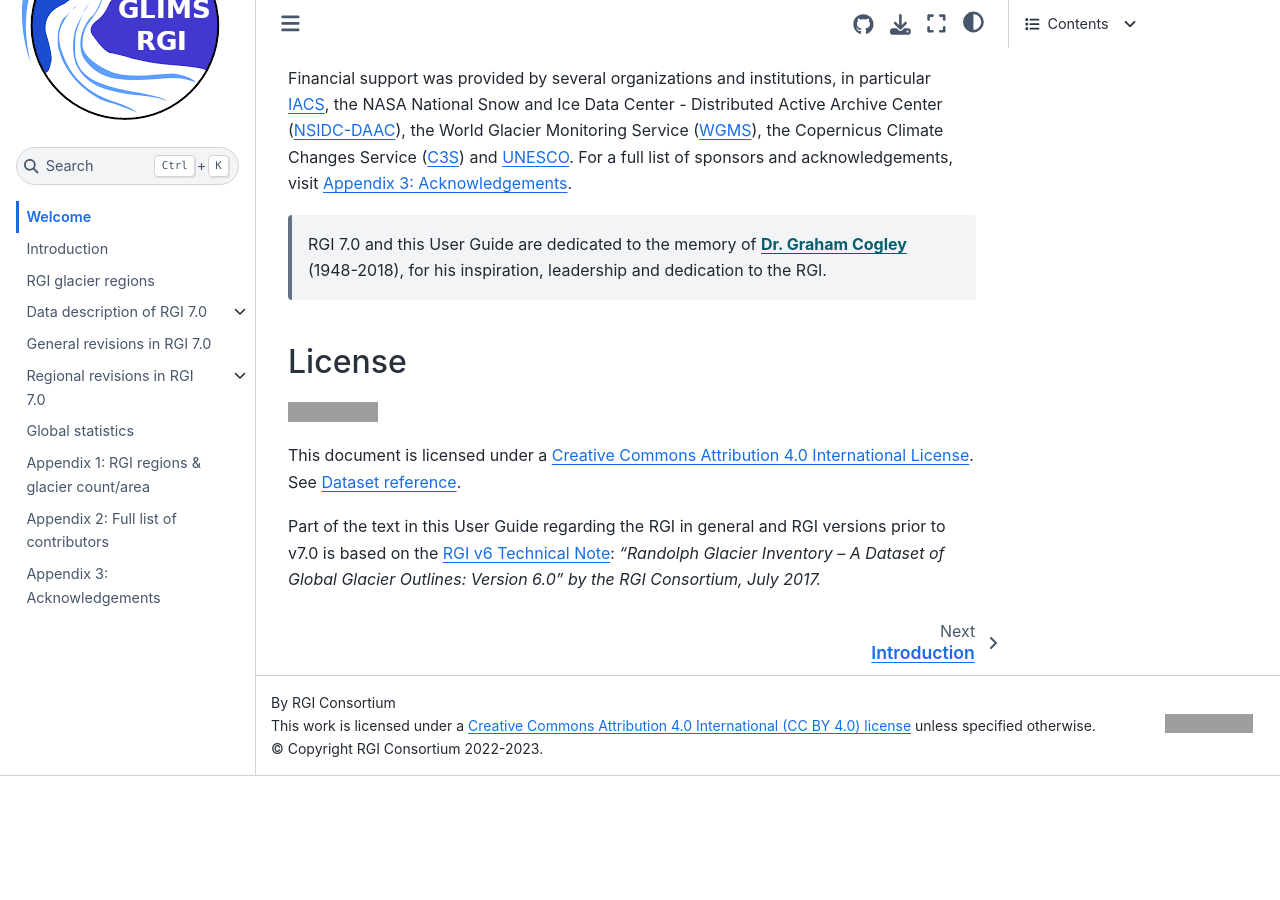
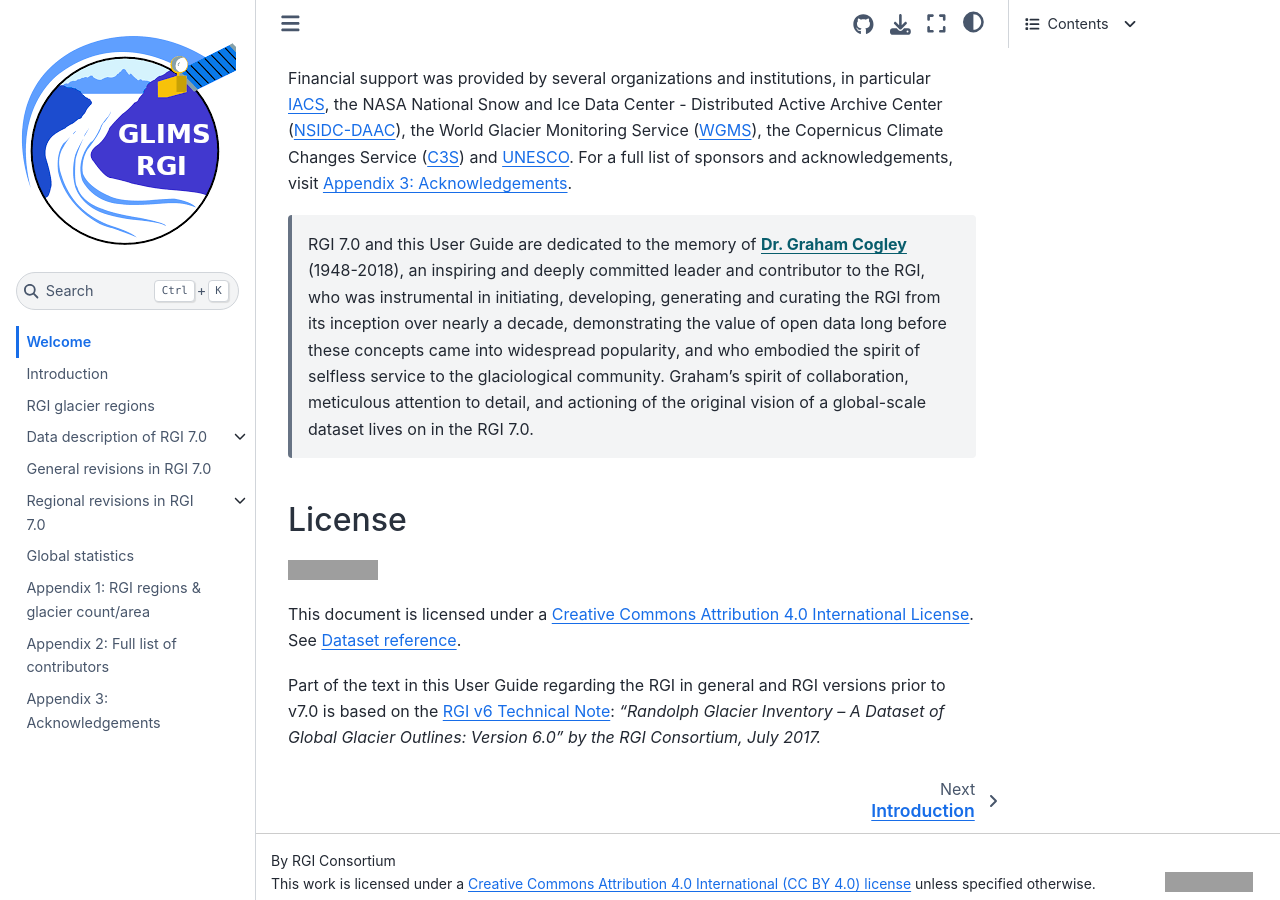
Before and after one commit to GLIMS-RGI/rgi_user_guide, a Jupyter Book: the page built from docs/welcome.md, in a window 1280 px wide and 900 px high, scrolled down 1354 px. Built offline with Jupyter Book 1.0.4 settings and Sphinx 7.4.7 and the Sphinx Book theme 1.1.4, drawn with Linux system fonts in a browser that asks for light colours; pages that are not in the unit, such as notebooks, are missing from menus; before the commit the page ends 2130 px from its top, so only the background shows below that; grey boxes are pictures that could not be loaded.

Commit message:
Update welcome.md (#50)
still awaiting Kathy´s approval

```diff
--- a/docs/welcome.md
+++ b/docs/welcome.md
@@ -131,8 +131,7 @@ RGI version 7.0 was developed by the international Working Group on “[IACS Wor
 Financial support was provided by several organizations and institutions, in particular [IACS](https://cryosphericsciences.org), the NASA National Snow and Ice Data Center - Distributed Active Archive Center ([NSIDC-DAAC](https://nsidc.org)), the World Glacier Monitoring Service ([WGMS](https://wgms.ch)), the Copernicus Climate Changes Service ([C3S](https://climate.copernicus.eu)) and [UNESCO](https://www.unesco.org). For a full list of sponsors and acknowledgements, visit [](appendix/acknowledgements).
 
 > RGI 7.0 and this User Guide are dedicated to the memory of
-> **[Dr. Graham Cogley](https://www.igsoc.org/j-graham-cogley-1948-2018)** (1948-2018),
-> for his inspiration, leadership and dedication to the RGI.
+> **[Dr. Graham Cogley](https://www.igsoc.org/j-graham-cogley-1948-2018)** (1948-2018), an inspiring and deeply committed leader and contributor to the RGI, who was instrumental in initiating, developing, generating and curating the RGI from its inception over nearly a decade, demonstrating the value of open data long before these concepts came into widespread popularity, and who embodied the spirit of selfless service to the glaciological community. Graham's spirit of collaboration, meticulous attention to detail, and actioning of the original vision of a global-scale dataset lives on in the RGI 7.0.
 
 
 ## License
```
